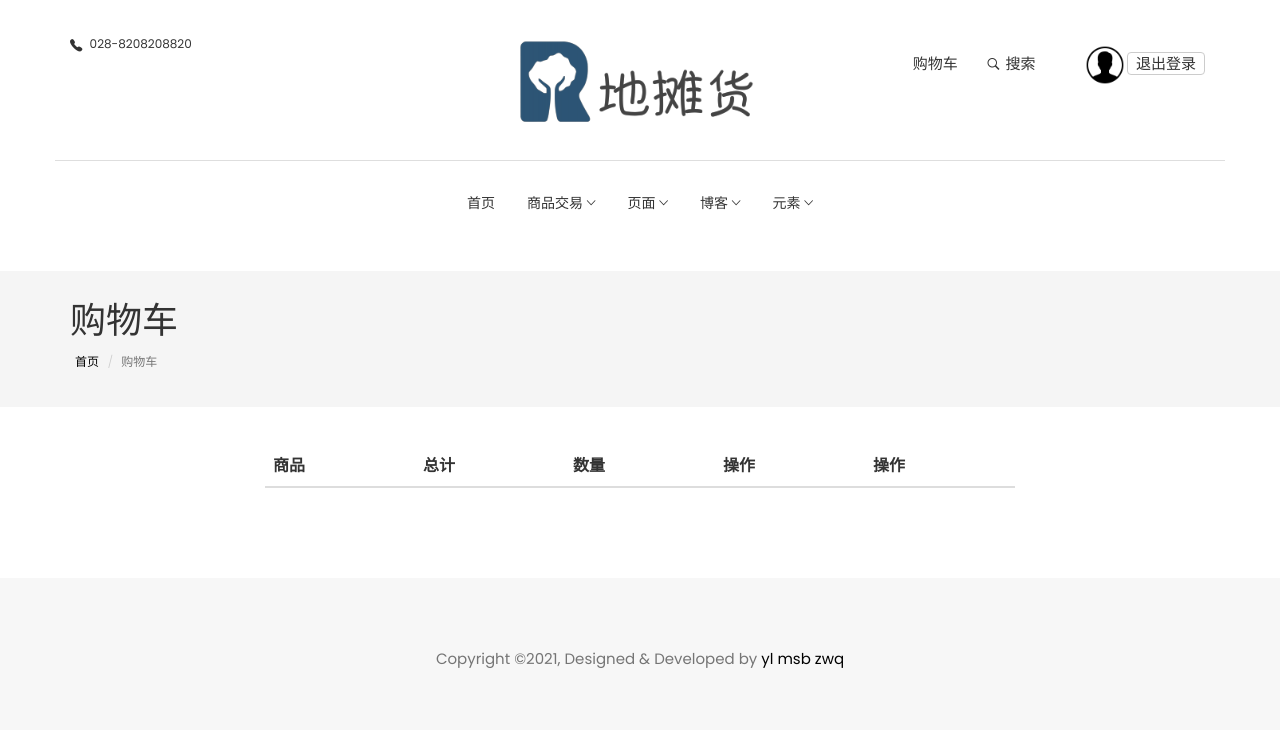
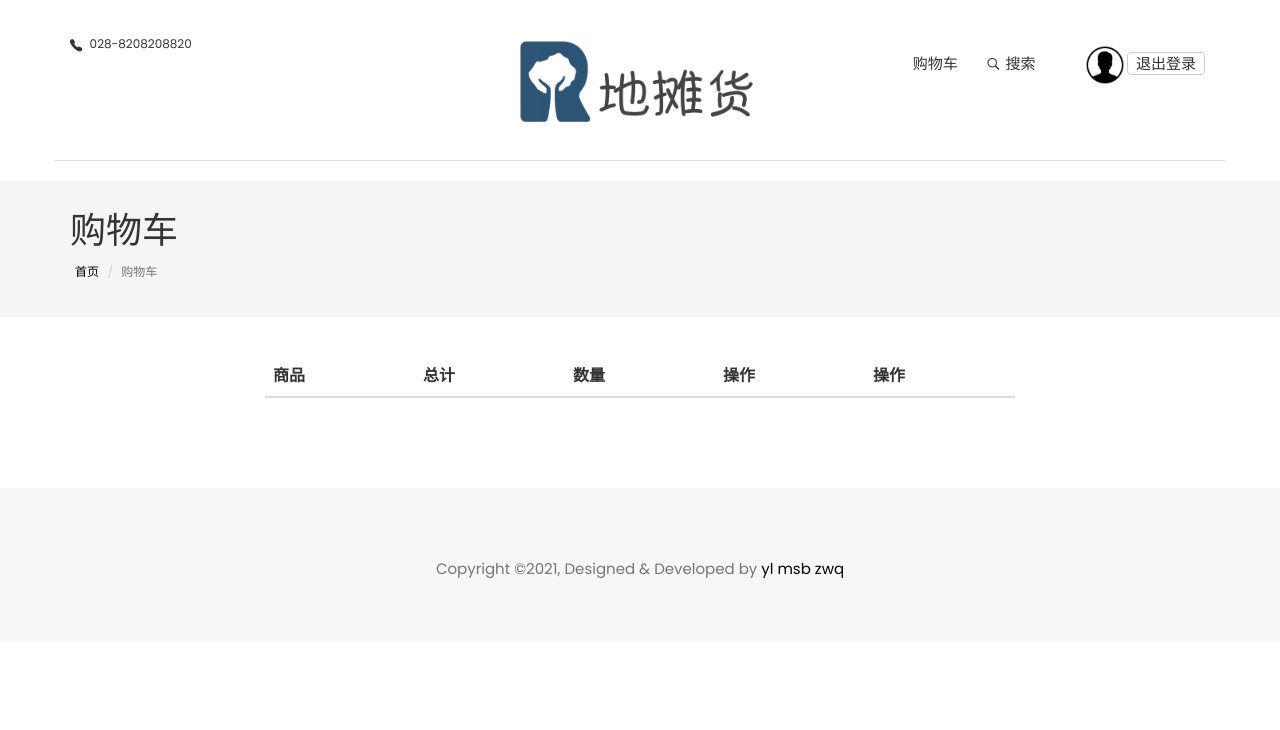
Before and after one commit to Wei-Qi/-Second-hand-commodity-trading-platform, a Flask app: page /cart/ in a window 1280 px wide. Shown: the top 730 px of the page. Run offline with Flask 2, Linux system fonts and the light colour scheme; the visitor is signed in with stand-in values (Sample User, id 1); data comes from the database, SQL or seed files in the repository; data that the repository does not hold is empty; parts of the project's set-up code (start-up, migrations or seed data) failed here and were passed over; some libraries are stand-ins or nearby versions; some web fonts are replaced.

Commit message:
去掉菜单

```diff
--- a/templates/base.html
+++ b/templates/base.html
@@ -157,159 +157,159 @@
 </div>
 
 <!-- Main Menu Section -->
-<section class="menu">
-	<nav class="navbar navigation">
-		<div class="container">
-			<div class="navbar-header">
-				<h2 class="menu-title">Main Menu</h2>
-				<button type="button" class="navbar-toggle collapsed" data-toggle="collapse" data-target="#navbar"
-					aria-expanded="false" aria-controls="navbar">
-					<span class="sr-only">Toggle navigation</span>
-					<span class="icon-bar"></span>
-					<span class="icon-bar"></span>
-					<span class="icon-bar"></span>
-				</button>
-
-			</div><!-- / .navbar-header -->
-
-			<!-- Navbar Links -->
-			<div id="navbar" class="navbar-collapse collapse text-center">
-				<ul class="nav navbar-nav">
-
-					<!-- Home -->
-					<li class="dropdown ">
-						<a href="/home">首页</a>
-					</li><!-- / Home -->
-
-
-					<!-- Elements -->
-					<li class="dropdown dropdown-slide">
-						<a href="#!" class="dropdown-toggle" data-toggle="dropdown" data-hover="dropdown" data-delay="350"
-							role="button" aria-haspopup="true" aria-expanded="false">商品交易 <span
-								class="tf-ion-ios-arrow-down"></span></a>
-						<div class="dropdown-menu">
-							<div class="row">
-
-								<!-- Basic -->
-								<div class="col-lg-6 col-md-6 mb-sm-3">
-									<ul>
-										<li class="dropdown-header">页面</li>
-										<li role="separator" class="divider"></li>
-										<li><a href="shop.html">购物</a></li>
-										<li><a href="checkout.html">结算</a></li>
-										<li><a href="cart.html">购物车</a></li>
-										<li><a href="pricing.html">价格</a></li>
-										<li><a href="confirmation.html">信息</a></li>
-                                        <li><a href="/goods/search">搜索结果页面</a></li>
-                                        <li><a href="/order/order_single">订单生成</a></li>
-                                        <li><a href="/order/evaluate">订单评价</a></li>
-									</ul>
-								</div>
-
-								<!-- Layout -->
-								<div class="col-lg-6 col-md-6 mb-sm-3">
-									<ul>
-										<li class="dropdown-header">布局</li>
-										<li role="separator" class="divider"></li>
-										<li><a href="/gooods//<int:goodsid>">商品信息</a></li>
-										<li><a href="shop-sidebar.html">购物侧边栏</a></li>
-
-									</ul>
-								</div>
-
-							</div><!-- / .row -->
-						</div><!-- / .dropdown-menu -->
-					</li><!-- / Elements -->
-
-
-					<!-- Pages -->
-					<li class="dropdown full-width dropdown-slide">
-						<a href="#!" class="dropdown-toggle" data-toggle="dropdown" data-hover="dropdown" data-delay="350"
-							role="button" aria-haspopup="true" aria-expanded="false">页面 <span
-								class="tf-ion-ios-arrow-down"></span></a>
-						<div class="dropdown-menu">
-							<div class="row">
-
-								<!-- Introduction -->
-								<div class="col-sm-3 col-xs-12">
-									<ul>
-										<li class="dropdown-header">介绍</li>
-										<li role="separator" class="divider"></li>
-										<li><a href="contact.html">联系我们</a></li>
-										<li><a href="about.html">关于我们</a></li>
-										<li><a href="404.html">404页面</a></li>
-										<li><a href="coming-soon.html">即将上架</a></li>
-										<li><a href="faq.html">常见问题</a></li>
-									</ul>
-								</div>
-
-								<!-- Contact -->
-								<div class="col-sm-3 col-xs-12">
-									<ul>
-										<li class="dropdown-header">Dashboard</li>
-										<li role="separator" class="divider"></li>
-										<li><a href="/user/dashboard">历史订单</a></li>
-										<li><a href="/user/order">订单</a></li>
-										<li><a href="/user/address">地址</a></li>
-										<li><a href="/user/info">个人信息</a></li>
-									</ul>
-								</div>
-
-								<!-- Utility -->
-								<div class="col-sm-3 col-xs-12">
-									<ul>
-										<li class="dropdown-header">Utility</li>
-										<li role="separator" class="divider"></li>
-										<li><a href="\user\login">登录</a></li>
-										<li><a href="\user\signin">注册</a></li>
-										<li><a href="\user\forget_password">忘记密码</a></li>
-									</ul>
-								</div>
-
-								<!-- Mega Menu -->
-								<div class="col-sm-3 col-xs-12">
-									<a href="shop.html">
-										<img class="img-responsive" src="images/shop/header-img.jpg" alt="menu image" />
-									</a>
-								</div>
-							</div><!-- / .row -->
-						</div><!-- / .dropdown-menu -->
-					</li><!-- / Pages -->
-
-
-
-					<!-- Blog -->
-					<li class="dropdown dropdown-slide">
-						<a href="#!" class="dropdown-toggle" data-toggle="dropdown" data-hover="dropdown" data-delay="350"
-							role="button" aria-haspopup="true" aria-expanded="false">博客 <span
-								class="tf-ion-ios-arrow-down"></span></a>
-						<ul class="dropdown-menu">
-							<li><a href="blog-left-sidebar.html">Blog Left Sidebar</a></li>
-							<li><a href="blog-right-sidebar.html">Blog Right Sidebar</a></li>
-							<li><a href="blog-full-width.html">Blog Full Width</a></li>
-							<li><a href="blog-grid.html">Blog 2 Columns</a></li>
-							<li><a href="blog-single.html">Blog Single</a></li>
-						</ul>
-					</li><!-- / Blog -->
-
-					<!-- Shop -->
-					<li class="dropdown dropdown-slide">
-						<a href="#!" class="dropdown-toggle" data-toggle="dropdown" data-hover="dropdown" data-delay="350"
-							role="button" aria-haspopup="true" aria-expanded="false">元素 <span
-								class="tf-ion-ios-arrow-down"></span></a>
-						<ul class="dropdown-menu">
-							<li><a href="typography.html">Typography</a></li>
-							<li><a href="buttons.html">Buttons</a></li>
-							<li><a href="alerts.html">Alerts</a></li>
-						</ul>
-					</li><!-- / Blog -->
-				</ul><!-- / .nav .navbar-nav -->
-
-			</div>
-			<!--/.navbar-collapse -->
-		</div><!-- / .container -->
-	</nav>
-</section>
+{#<section class="menu">#}
+{#	<nav class="navbar navigation">#}
+{#		<div class="container">#}
+{#			<div class="navbar-header">#}
+{#				<h2 class="menu-title">Main Menu</h2>#}
+{#				<button type="button" class="navbar-toggle collapsed" data-toggle="collapse" data-target="#navbar"#}
+{#					aria-expanded="false" aria-controls="navbar">#}
+{#					<span class="sr-only">Toggle navigation</span>#}
+{#					<span class="icon-bar"></span>#}
+{#					<span class="icon-bar"></span>#}
+{#					<span class="icon-bar"></span>#}
+{#				</button>#}
+{##}
+{#			</div><!-- / .navbar-header -->#}
+{##}
+{#			<!-- Navbar Links -->#}
+{#			<div id="navbar" class="navbar-collapse collapse text-center">#}
+{#				<ul class="nav navbar-nav">#}
+{##}
+{#					<!-- Home -->#}
+{#					<li class="dropdown ">#}
+{#						<a href="/home">首页</a>#}
+{#					</li><!-- / Home -->#}
+{##}
+{##}
+{#					<!-- Elements -->#}
+{#					<li class="dropdown dropdown-slide">#}
+{#						<a href="#!" class="dropdown-toggle" data-toggle="dropdown" data-hover="dropdown" data-delay="350"#}
+{#							role="button" aria-haspopup="true" aria-expanded="false">商品交易 <span#}
+{#								class="tf-ion-ios-arrow-down"></span></a>#}
+{#						<div class="dropdown-menu">#}
+{#							<div class="row">#}
+{##}
+{#								<!-- Basic -->#}
+{#								<div class="col-lg-6 col-md-6 mb-sm-3">#}
+{#									<ul>#}
+{#										<li class="dropdown-header">页面</li>#}
+{#										<li role="separator" class="divider"></li>#}
+{#										<li><a href="shop.html">购物</a></li>#}
+{#										<li><a href="checkout.html">结算</a></li>#}
+{#										<li><a href="cart.html">购物车</a></li>#}
+{#										<li><a href="pricing.html">价格</a></li>#}
+{#										<li><a href="confirmation.html">信息</a></li>#}
+{#                                        <li><a href="/goods/search">搜索结果页面</a></li>#}
+{#                                        <li><a href="/order/order_single">订单生成</a></li>#}
+{#                                        <li><a href="/order/evaluate">订单评价</a></li>#}
+{#									</ul>#}
+{#								</div>#}
+{##}
+{#								<!-- Layout -->#}
+{#								<div class="col-lg-6 col-md-6 mb-sm-3">#}
+{#									<ul>#}
+{#										<li class="dropdown-header">布局</li>#}
+{#										<li role="separator" class="divider"></li>#}
+{#										<li><a href="/gooods//<int:goodsid>">商品信息</a></li>#}
+{#										<li><a href="shop-sidebar.html">购物侧边栏</a></li>#}
+{##}
+{#									</ul>#}
+{#								</div>#}
+{##}
+{#							</div><!-- / .row -->#}
+{#						</div><!-- / .dropdown-menu -->#}
+{#					</li><!-- / Elements -->#}
+{##}
+{##}
+{#					<!-- Pages -->#}
+{#					<li class="dropdown full-width dropdown-slide">#}
+{#						<a href="#!" class="dropdown-toggle" data-toggle="dropdown" data-hover="dropdown" data-delay="350"#}
+{#							role="button" aria-haspopup="true" aria-expanded="false">页面 <span#}
+{#								class="tf-ion-ios-arrow-down"></span></a>#}
+{#						<div class="dropdown-menu">#}
+{#							<div class="row">#}
+{##}
+{#								<!-- Introduction -->#}
+{#								<div class="col-sm-3 col-xs-12">#}
+{#									<ul>#}
+{#										<li class="dropdown-header">介绍</li>#}
+{#										<li role="separator" class="divider"></li>#}
+{#										<li><a href="contact.html">联系我们</a></li>#}
+{#										<li><a href="about.html">关于我们</a></li>#}
+{#										<li><a href="404.html">404页面</a></li>#}
+{#										<li><a href="coming-soon.html">即将上架</a></li>#}
+{#										<li><a href="faq.html">常见问题</a></li>#}
+{#									</ul>#}
+{#								</div>#}
+{##}
+{#								<!-- Contact -->#}
+{#								<div class="col-sm-3 col-xs-12">#}
+{#									<ul>#}
+{#										<li class="dropdown-header">Dashboard</li>#}
+{#										<li role="separator" class="divider"></li>#}
+{#										<li><a href="/user/dashboard">历史订单</a></li>#}
+{#										<li><a href="/user/order">订单</a></li>#}
+{#										<li><a href="/user/address">地址</a></li>#}
+{#										<li><a href="/user/info">个人信息</a></li>#}
+{#									</ul>#}
+{#								</div>#}
+{##}
+{#								<!-- Utility -->#}
+{#								<div class="col-sm-3 col-xs-12">#}
+{#									<ul>#}
+{#										<li class="dropdown-header">Utility</li>#}
+{#										<li role="separator" class="divider"></li>#}
+{#										<li><a href="\user\login">登录</a></li>#}
+{#										<li><a href="\user\signin">注册</a></li>#}
+{#										<li><a href="\user\forget_password">忘记密码</a></li>#}
+{#									</ul>#}
+{#								</div>#}
+{##}
+{#								<!-- Mega Menu -->#}
+{#								<div class="col-sm-3 col-xs-12">#}
+{#									<a href="shop.html">#}
+{#										<img class="img-responsive" src="images/shop/header-img.jpg" alt="menu image" />#}
+{#									</a>#}
+{#								</div>#}
+{#							</div><!-- / .row -->#}
+{#						</div><!-- / .dropdown-menu -->#}
+{#					</li><!-- / Pages -->#}
+{##}
+{##}
+{##}
+{#					<!-- Blog -->#}
+{#					<li class="dropdown dropdown-slide">#}
+{#						<a href="#!" class="dropdown-toggle" data-toggle="dropdown" data-hover="dropdown" data-delay="350"#}
+{#							role="button" aria-haspopup="true" aria-expanded="false">博客 <span#}
+{#								class="tf-ion-ios-arrow-down"></span></a>#}
+{#						<ul class="dropdown-menu">#}
+{#							<li><a href="blog-left-sidebar.html">Blog Left Sidebar</a></li>#}
+{#							<li><a href="blog-right-sidebar.html">Blog Right Sidebar</a></li>#}
+{#							<li><a href="blog-full-width.html">Blog Full Width</a></li>#}
+{#							<li><a href="blog-grid.html">Blog 2 Columns</a></li>#}
+{#							<li><a href="blog-single.html">Blog Single</a></li>#}
+{#						</ul>#}
+{#					</li><!-- / Blog -->#}
+{##}
+{#					<!-- Shop -->#}
+{#					<li class="dropdown dropdown-slide">#}
+{#						<a href="#!" class="dropdown-toggle" data-toggle="dropdown" data-hover="dropdown" data-delay="350"#}
+{#							role="button" aria-haspopup="true" aria-expanded="false">元素 <span#}
+{#								class="tf-ion-ios-arrow-down"></span></a>#}
+{#						<ul class="dropdown-menu">#}
+{#							<li><a href="typography.html">Typography</a></li>#}
+{#							<li><a href="buttons.html">Buttons</a></li>#}
+{#							<li><a href="alerts.html">Alerts</a></li>#}
+{#						</ul>#}
+{#					</li><!-- / Blog -->#}
+{#				</ul><!-- / .nav .navbar-nav -->#}
+{##}
+{#			</div>#}
+{#			<!--/.navbar-collapse -->#}
+{#		</div><!-- / .container -->#}
+{#	</nav>#}
+{#</section>#}
 
 {% block content %}
 
```
